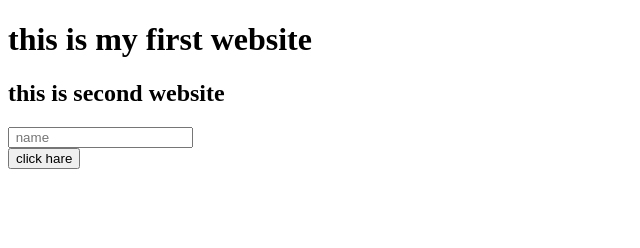
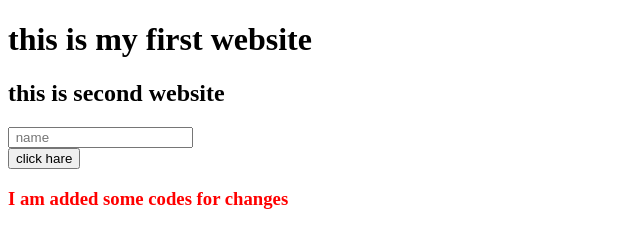
Before and after one commit to webprosanto/my-first-website, a plain HTML site: page index.html in a window 1280 px wide. Shown: the whole page, without its empty margins (0-640 px from the left). Drawn offline with Linux system fonts and the light colour scheme.

Commit message:
already I have change some codes

```diff
--- a/index.html
+++ b/index.html
@@ -6,6 +6,7 @@
     <meta http-equiv="X-UA-Compatible" content="IE=edge">
     <meta name="viewport" content="width=device-width, initial-scale=1.0">
     <title>Document</title>
+    <link rel="stylesheet" href="style.css">
 </head>
 
 <body>
@@ -15,6 +16,8 @@
     <input type="text " placeholder=" name">
     <br>
     <button>click hare</button>
+
+    <h3>I am added some codes for changes</h3>
 </body>
 
 </html>
--- /dev/null
+++ b/style.css
@@ -0,0 +1,3 @@
+h3 {
+    color: red;
+}
```
